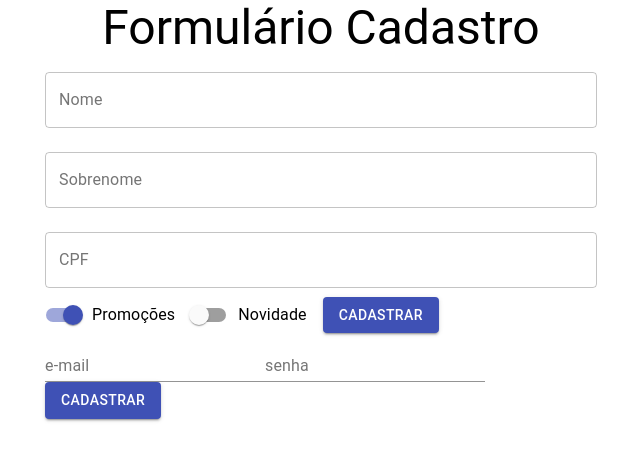
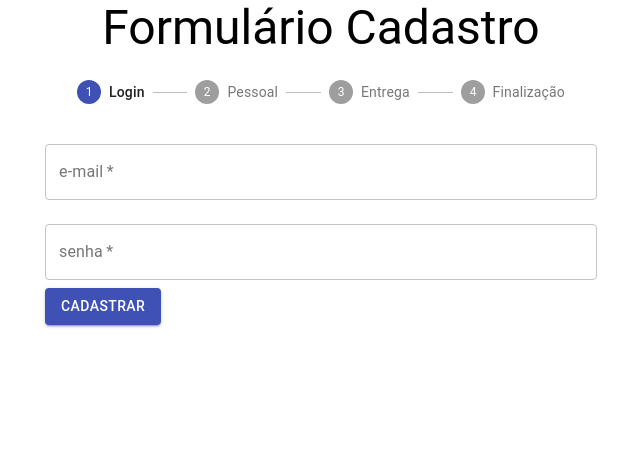
Before and after one commit to mateusbmagalhaes/FormularioReact, a React (Create React App) app in the folder formulario/: page / in a window 1280 px wide. Shown: the top 460 px of the page, without its empty margins (319-959 px from the left). Built offline with nearby package versions, Linux system fonts and the light colour scheme.

Commit message:
Como lidar com problemas de assincronicidade, Quando usar o Hook de UseEffect, Ciclo de vida dos componentes funcionais, Como utilizar o componente Stepper do MaterialUI

```diff
--- /dev/null
+++ b/formulario/src/Components/FormularioCadastro/DadosEntrega.jsx
@@ -0,0 +1,81 @@
+import React, { useState } from "react";
+import { TextField, Button } from "@material-ui/core";
+
+function DadosEntrega({aoEnviar}) {
+  const [Cep, setCep] = useState("");
+  const [Endereco, setEndereco] = useState("");
+  const [Numero, setNumero] = useState("");
+  const [Estado, setEstado] = useState("");
+  const [Cidade, setcidade] = useState("");
+
+  return (
+    <form onSubmit={
+      (event) => {
+        event.preventDefault();
+        aoEnviar( {Cep, Endereco, Numero, Estado, Cidade} );
+      }
+    }>
+      <TextField
+        value={Cep}
+        onChange={(event) => {
+          setCep(event.target.value);
+        }}
+        id="cep"
+        label="CEP"
+        type="number"
+        variant="outlined"
+        margin="normal"
+      />
+      <TextField
+        value={Endereco}
+        onChange={(event) => {
+          setEndereco(event.target.value);
+        }}
+        id="endereco"
+        label="Endereço"
+        type="text"
+        variant="outlined"
+        margin="normal"
+        fullWidth
+      />
+      <TextField
+        value={Numero}
+        onChange={(event) => {
+          setNumero(event.target.value);
+        }}
+        id="numero"
+        label="Numero"
+        type="number"
+        variant="outlined"
+        margin="normal"
+      />
+      <TextField
+        value={Estado}
+        onChange={(event) => {
+          setEstado(event.target.value);
+        }}
+        id="estado"
+        label="Estado"
+        type="text"
+        variant="outlined"
+        margin="normal"
+      />
+      <TextField
+        value={Cidade}
+        onChange={(event) => {
+          setcidade(event.target.value);
+        }}
+        id="cidade"
+        label="Cidade"
+        type="text"
+        variant="outlined"
+        margin="normal"
+      />
+      <Button type="submit" variant="contained" color="primary" fullWidth>
+        Finalizar Cadastro
+      </Button>
+    </form>
+  );
+}
+
+export default DadosEntrega;
--- a/formulario/src/Components/FormularioCadastro/DadosUsuario.jsx
+++ b/formulario/src/Components/FormularioCadastro/DadosUsuario.jsx
@@ -1,16 +1,46 @@
-import { Button, TextField} from '@material-ui/core';
-import React from 'react';
+import { Button, TextField } from "@material-ui/core";
+import React, { useState } from "react";
 
-function DadosUsuario() {
+function DadosUsuario({aoEnviar}) {
+  const [email, setEmail] = useState("");
+  const [senha, setSenha] = useState("");
 
-    return (
-        <form>
-            <TextField id="email" label="e-mail" type="email" />
-            <TextField id="senha" label="senha" type="password"/>
-            <Button type='submit' variant='contained' color='primary'> Cadastrar </Button>
-        </form>
-    );
-
+  return (
+    <form onSubmit={(event) => {
+      event.preventDefault();
+      aoEnviar({email, senha});
+    }}>
+      <TextField
+        value={email}
+        onChange={(event) => {
+          setEmail(event.target.value);
+        }}
+        id="email"
+        label="e-mail"
+        type="email"
+        required
+        variant="outlined"
+        margin="normal"
+        fullWidth
+      />
+      <TextField
+      value={senha}
+      onChange={(event) => {
+        setSenha(event.target.value);
+      }}
+        id="senha"
+        label="senha"
+        type="password"
+        required
+        variant="outlined"
+        margin="normal"
+        fullWidth
+      />
+      <Button type="submit" variant="contained" color="primary">
+        Cadastrar
+      </Button>
+    </form>
+  );
 }
 
 export default DadosUsuario;
--- a/formulario/src/Components/FormularioCadastro/FormularioCadastro.jsx
+++ b/formulario/src/Components/FormularioCadastro/FormularioCadastro.jsx
@@ -1,12 +1,46 @@
-import React from "react";
+import { Step, StepLabel, Stepper, Typography } from "@material-ui/core";
+import React, { useEffect, useState } from "react";
+import DadosEntrega from "./DadosEntrega";
 import DadosPessoais from "./DadosPessoais";
 import DadosUsuario from "./DadosUsuario";
 
 function FormularioCadastro({ enviarForm, validarCpf }) {
+  const [etapaAtual, setEtapaAtual] = useState(0);
+  const [dadosColetados, setDados] = useState("");
+
+  useEffect( ()=> {
+    console.log(dadosColetados);
+    if(etapaAtual === etapaAtual.length-1) {
+      enviarForm(dadosColetados);
+    }
+  })
+
+  const Formularios = [
+    <DadosUsuario aoEnviar={coletarDados} />,
+    <DadosPessoais enviarForm={coletarDados} validarCpf={validarCpf} />,
+    <DadosEntrega aoEnviar={coletarDados} />,
+    <Typography variant="h5">Obrigado Pelo Cadastro!</Typography>
+  ];//um array de componentes que substitui o switch case para transitar entre telas
+
+  function coletarDados(dados) {
+    setDados({...dadosColetados, ...dados});
+    Proximo();
+  }
+
+  function Proximo() {
+    setEtapaAtual(etapaAtual + 1);
+  }
+
+
   return (
     <>
-      <DadosPessoais enviarForm={enviarForm} validarCpf={validarCpf}/>
-      <DadosUsuario/>
+      <Stepper activeStep={etapaAtual}>
+        <Step><StepLabel>Login</StepLabel></Step>
+        <Step><StepLabel>Pessoal</StepLabel></Step>
+        <Step><StepLabel>Entrega</StepLabel></Step>
+        <Step><StepLabel>Finalização</StepLabel></Step>
+      </Stepper>
+      {Formularios[etapaAtual]}
     </>
   );
 }
```
Also changed, not shown: 1 other file (tests, documents, lock files or other folders).
